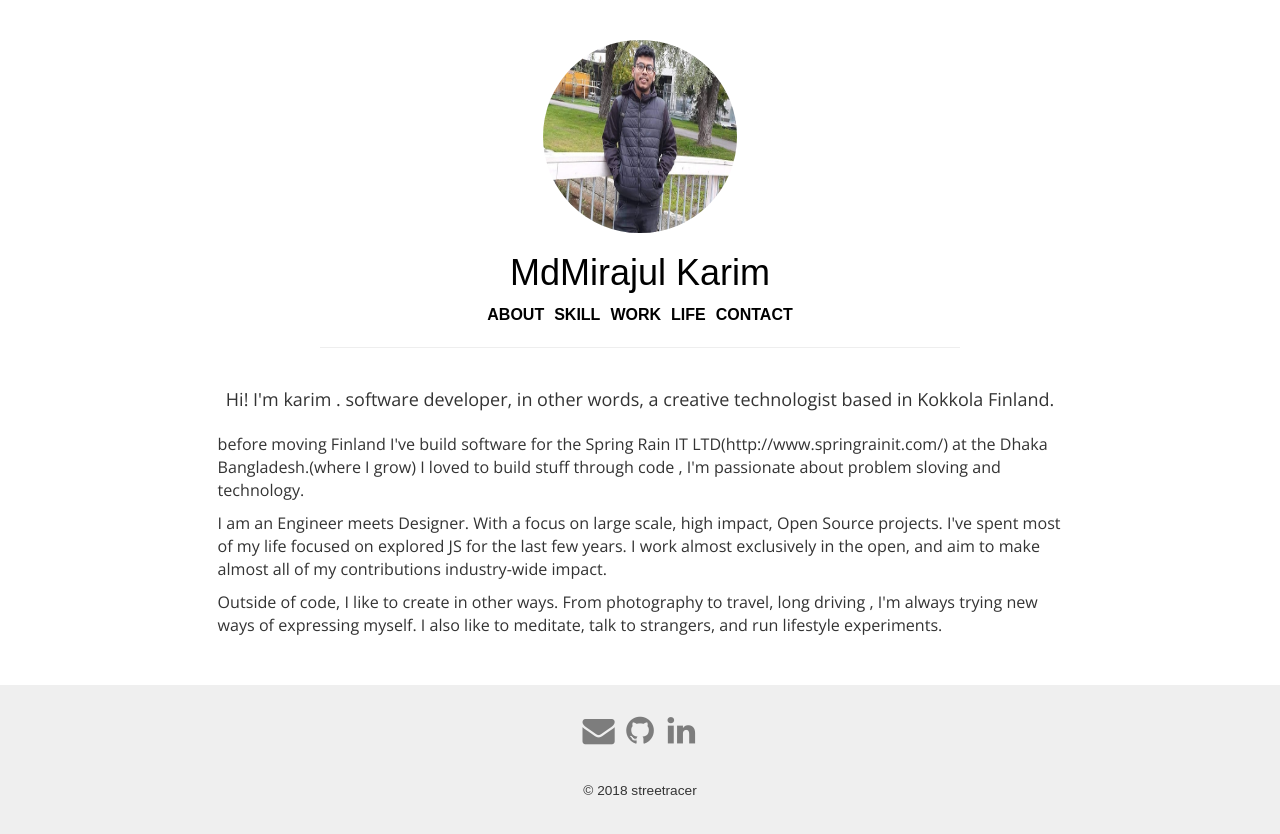
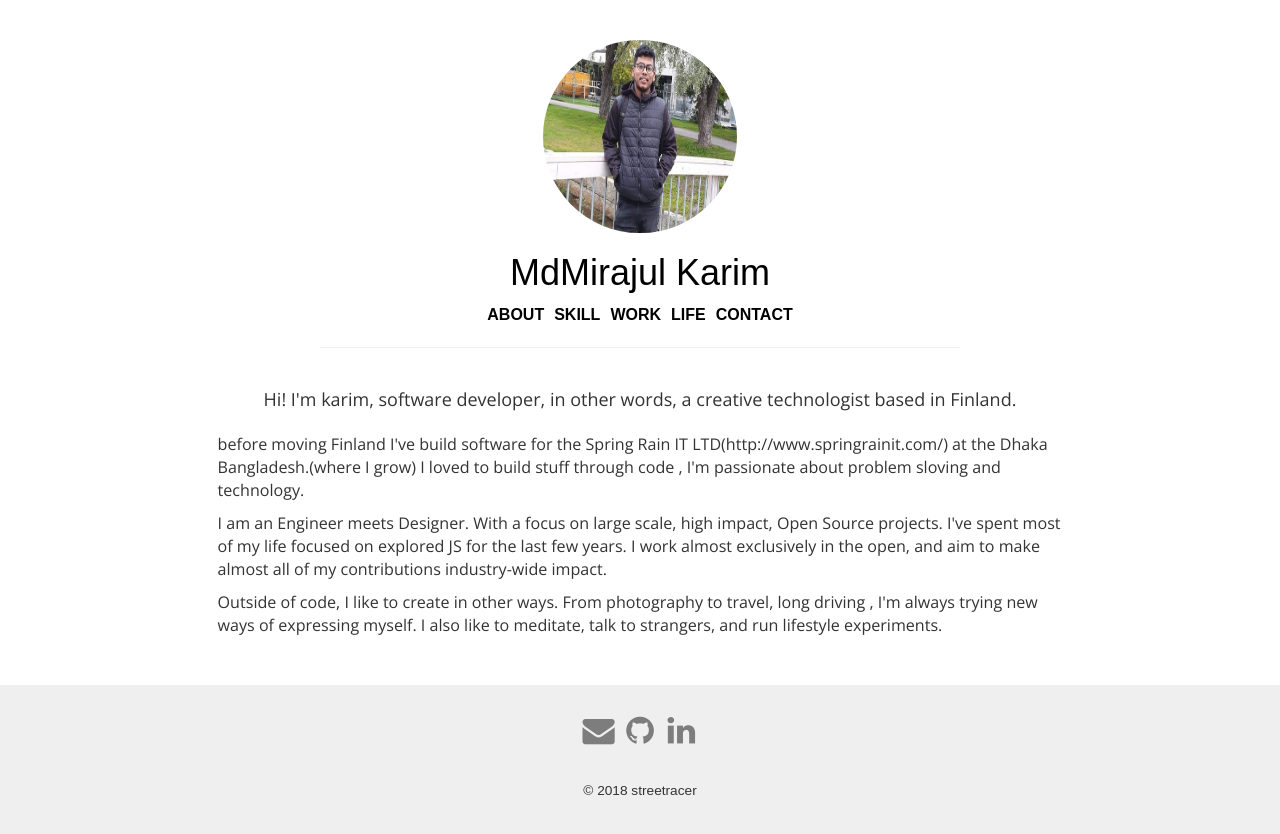
Before and after one commit to streetracer48/karim, a React (Create React App) app: page / in a window 1280 px wide. Built offline with nearby package versions, Linux system fonts and the light colour scheme; a web font is replaced by a local one.

Commit message:
update content

```diff
--- a/src/containers/Home.js
+++ b/src/containers/Home.js
@@ -7,8 +7,8 @@ class Home extends Component {
     return (
       <div>
         <CenteredHeader>
-          Hi! I'm karim . software developer, in other words, a creative
-          technologist based in Kokkola Finland.
+          Hi! I'm karim, software developer, in other words, a creative
+          technologist based in Finland.
         </CenteredHeader>
         <p>
           before moving Finland I've build software for the Spring Rain IT
```
